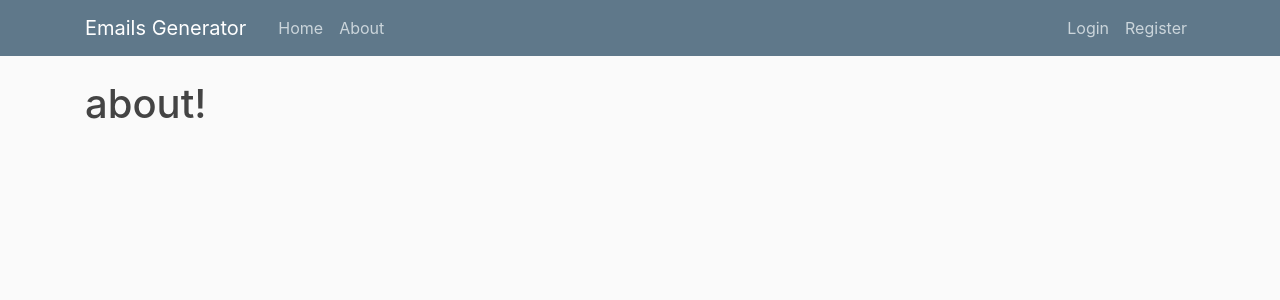
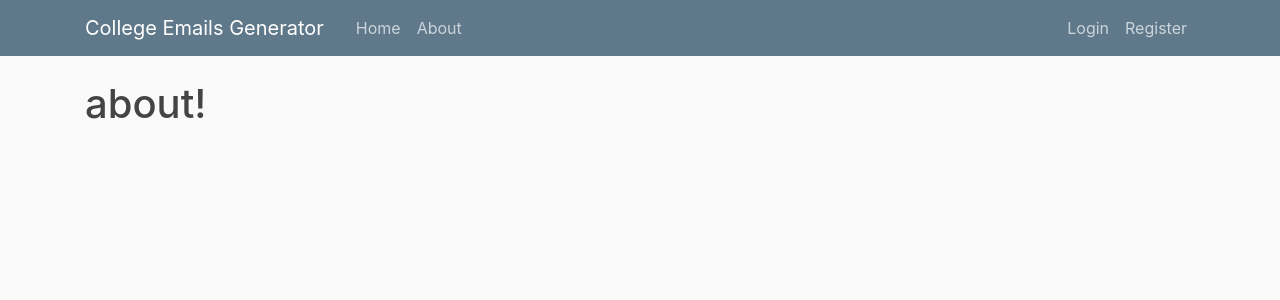
Before and after one commit to alonlerner/college-recruiting-email-generator, a Flask app: page /about in a window 1280 px wide. Shown: the top 300 px of the page. Run offline with Flask 2, Linux system fonts and the light colour scheme; some libraries are stand-ins or nearby versions.

Commit message:
layout styling-08-05-2021

```diff
--- a/flaskproject/templates/layout.html
+++ b/flaskproject/templates/layout.html
@@ -11,16 +11,16 @@
     <link rel="stylesheet" type="text/css" href="{{url_for('static', filename='main.css') }}">
 
     {% if title %}
-        <title>Emails Generator - {{ title }}</title>
+        <title>College Emails Generator - {{ title }}</title>
     {% else %}
-        <title>Emails Generator</title>
+        <title>College Emails Generator</title>
     {% endif %}
 </head>
 <body>
     <header class="site-header">
         <nav class="navbar navbar-expand-md navbar-dark bg-steel fixed-top">
           <div class="container">
-            <a class="navbar-brand mr-4" href="/">Emails Generator</a>
+            <a class="navbar-brand mr-4" href="/">College Emails Generator</a>
             <button class="navbar-toggler" type="button" data-toggle="collapse" data-target="#navbarToggle" aria-controls="navbarToggle" aria-expanded="false" aria-label="Toggle navigation">
               <span class="navbar-toggler-icon"></span>
             </button>
```
